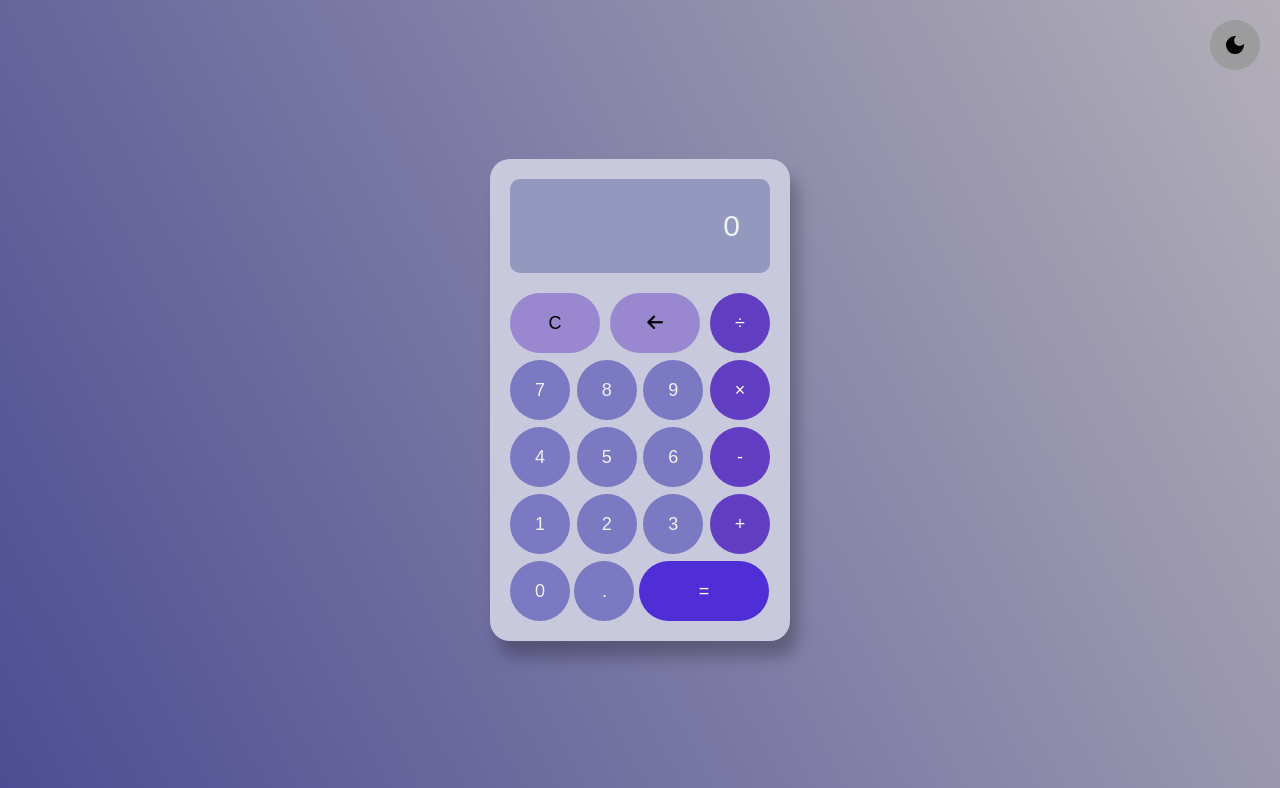
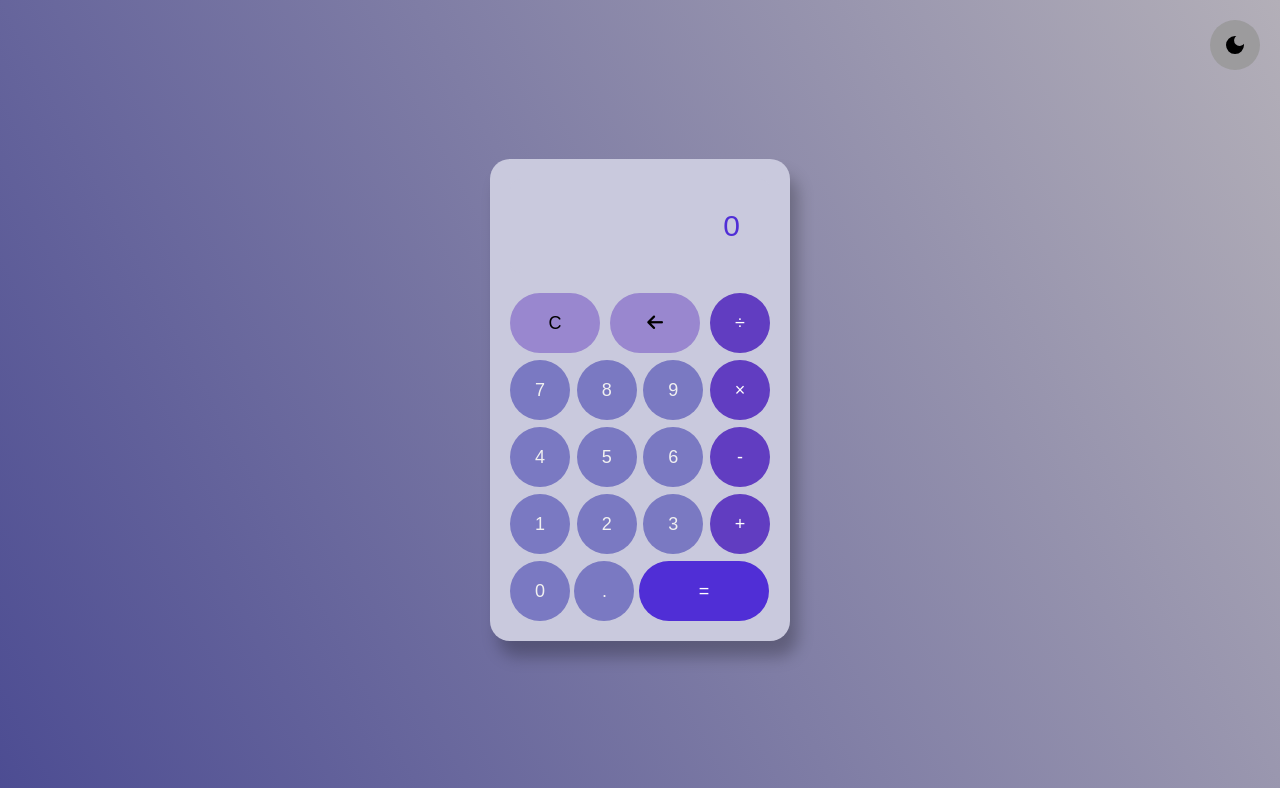
Before and after one commit to tltnsk/calculator, a plain HTML site: page index.html in a window 1280 px wide. Both pictures are taken after a click on the button 1235 px from the left and 45 px from the top of the page. Shown: the top 788 px of the page. Drawn offline with Linux system fonts and the light colour scheme.

Commit message:
Fix colors

```diff
--- a/style.css
+++ b/style.css
@@ -166,14 +166,13 @@ body.dark-mode #equal-sign {
     color: white;
 }
 
-
 body.dark-mode .additionalBtn  {
     background-color: #9987cf;
 }
 
 body.dark-mode #calculator-display {
-    background-color: #9298be;
-    color: #f1f1f1;
+    background-color: #c9c9dd;
+    color: #502ed6;
     border: none;
 }
 
```
